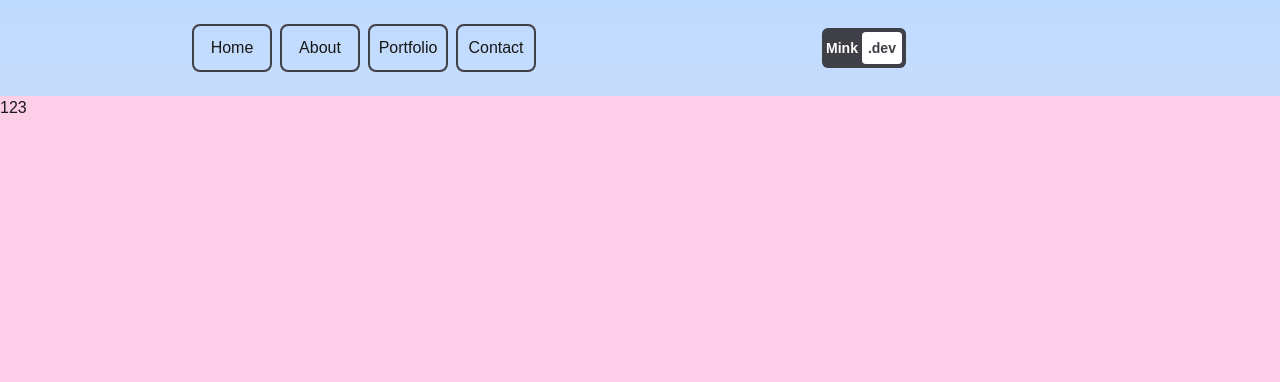
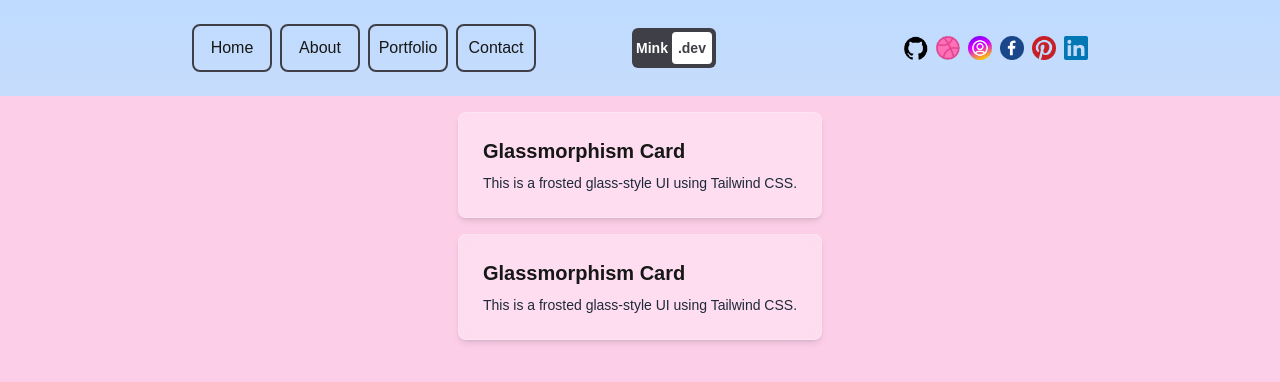
Before and after one commit to minktw2025/gsap, a Next.js app: page / in a window 1280 px wide. Shown: the top 382 px of the page. Built offline with nearby package versions, Linux system fonts and the light colour scheme.

Commit message:
2025/11/14 15:42 Glassmorphish

```diff
--- a/src/app/page.tsx
+++ b/src/app/page.tsx
@@ -1,7 +1,14 @@
 export default function Home() {
   return (
-    <div className="flew w-full h-full bg-pink-200">
-      123
+    <div className="flex flex-col items-center justify-start w-full h-full p-4 bg-pink-200 gap-4">
+      <div className="backdrop-blur-[2px] bg-white/30 border border-white/20 rounded-lg shadow-md p-6 max-w-sm">
+        <h2 className="text-xl font-semibold mb-2">Glassmorphism Card</h2>
+        <p className="text-sm text-gray-800">This is a frosted glass-style UI using Tailwind CSS.</p>
+      </div>
+      <div className="backdrop-blur-md bg-white/30 border border-white/20 rounded-lg shadow-md p-6 max-w-sm">
+        <h2 className="text-xl font-semibold mb-2">Glassmorphism Card</h2>
+        <p className="text-sm text-gray-800">This is a frosted glass-style UI using Tailwind CSS.</p>
+      </div>
     </div>
   );
 }
--- a/src/components/Navbar.tsx
+++ b/src/components/Navbar.tsx
@@ -2,12 +2,22 @@
 
 import Link from "next/link"
 import { useState } from "react";
+import Image from "next/image";
 
 const links = [
   { url: "/", title: "Home" },
   { url: "/about", title: "About" },
   { url: "/portfolio", title: "Portfolio" },
   { url: "/contact", title: "Contact" },
+]
+
+const socialLinks = [
+  { url: "https://www.github.com", png: "/github.png", title: "github" },
+  { url: "https://www.dribbble.com/", png: "/dribbble.png", title: "dribbble" },
+  { url: "https://www.instagram.com", png: "/instagram.png", title: "instagram" },
+  { url: "https://www.facebook.com", png: "/facebook.png", title: "facebook" },
+  { url: "https://www.pinterest.com", png: "/pinterest.png", title: "pinterest" },
+  { url: "https://www.linkedin.com", png: "/linkedin.png", title: "linkedin" },
 ]
 
 const Navbar = () => {
@@ -49,6 +59,14 @@ const Navbar = () => {
           <span className="flex items-center justify-center w-10 ml-1 h-8 bg-white text-zinc-700 rounded">.dev</span>
         </Link>
       </div>
+      {/* SOCIAL MEDIA LINKS */}
+      <div className="hidden flex-1 md:flex gap-2 justify-end">
+        {socialLinks.map((link, index) => (
+          <Link href={link.url} key={index}>
+            <Image src={link.png} height={24} width={24} alt={link.title} />
+          </Link>
+        ))}
+      </div>
       {/* RESONSIVE HAMBURGER MENU */}
       <div className="md:hidden flex items-center justify-end flex-1">
         {/* MENU BUTTON */}
@@ -63,7 +81,7 @@ const Navbar = () => {
         {/* MENU LIST */}
       </div>
       { open &&
-        (<div className="flex flex-col items-center justify-center gap-8 absolute top-0 left-0 w-screen h-screen text-4xl bg-zinc-700 text-white">
+        (<div className="flex flex-col items-center justify-center gap-8 absolute top-0 left-0 w-screen h-screen text-4xl bg-zinc-700 text-white z-40">
           {links.map((link, index) => (
             <Link
               href={link.url}
```
Also changed, not shown: src/components/NavLink.tsx (added).
